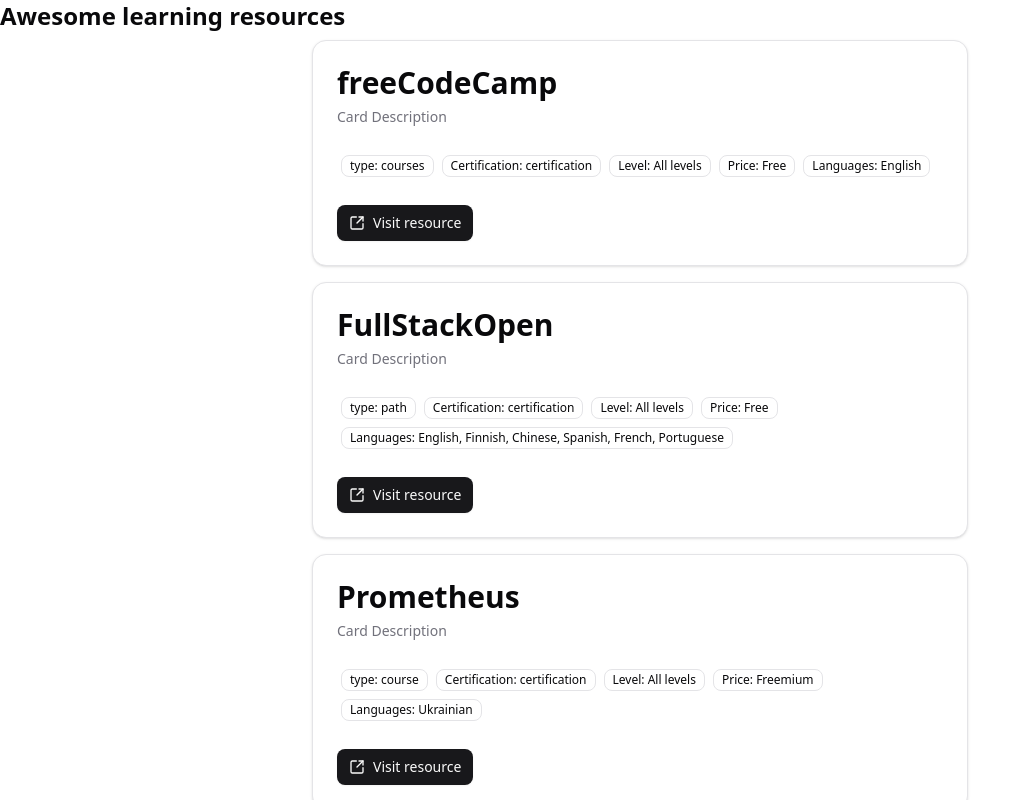
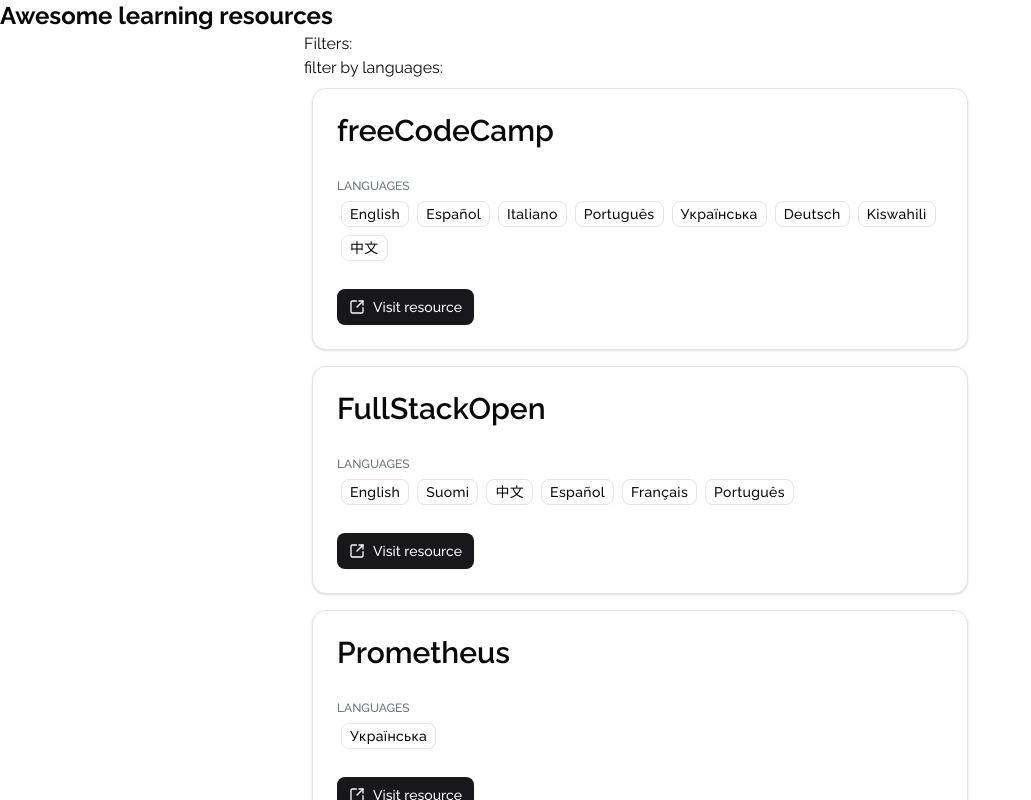
Before and after one commit to dimaspirit/awesome-learning-resources, a Next.js app: page / in a window 1280 px wide. Shown: the top 800 px of the page, without its empty margins (0-1031 px from the left). Built offline with nearby package versions, Linux system fonts and the light colour scheme.

Commit message:
Rework tags and resource component

```diff
--- a/app/layout.tsx
+++ b/app/layout.tsx
@@ -4,7 +4,7 @@ import "./globals.css";
 
 const ralewayFont = Raleway({
   variable: "--font-raleway-sans",
-  subsets: ["latin"],
+  subsets: ["latin", "cyrillic"],
 });
 
 export const metadata: Metadata = {
@@ -19,7 +19,7 @@ export default function RootLayout({
 }>) {
   return (
     <html lang="en">
-      <body className={`${ralewayFont.variable}`}>
+      <body className={`${ralewayFont.variable} font-(family-name:--font-raleway-sans) antialiased`}>
         {children}
       </body>
     </html>
--- a/app/page.tsx
+++ b/app/page.tsx
@@ -9,16 +9,15 @@ export default function Home() {
      <h1 className="text-2xl font-bold">Awesome learning resources</h1>
 
      <div className="flex flex-col center max-w-2xl mx-auto">
+      <div>
+        Filters:
+        <div>
+          filter by languages:
+        </div>
+      </div>
       {resources.map((resource) => (
         <div key={resource.title} className='m-2'>
           <Resource resource={resource} />
-          {/* <h2>{resource.title}</h2>
-          <a href={resource.link} target="_blank">Link</a>
-          <p>Type: {resource.type}</p>
-          <p>Certification: {resource.certification.join(', ')}</p>
-          <p>Languages: {resource.languages.join(', ')}</p>
-          <p>Level: {resource.level}</p>
-          <p>LPrice: {resource.price}</p> */}
         </div>
       ))}
      </div>
--- a/components/Resource.tsx
+++ b/components/Resource.tsx
@@ -1,7 +1,6 @@
 import {
   Card,
   CardContent,
-  CardDescription,
   CardFooter,
   CardHeader,
   CardTitle,
@@ -10,30 +9,35 @@ import { Button } from "@/components/ui/button"
 import { SquareArrowOutUpRight } from "lucide-react"
 import { Badge } from "@/components/ui/badge"
 
+import { languages } from "@/data/tags"
+
 interface IResources {
   title: string;
   link: string;
-  type: string;
-  certification: string[];
   languages: string[];
-  level: string;
-  price: string;
 }
 
 const Resource = ({ resource }: {resource: IResources}) => {
+  const languagesFormatted = resource.languages.map((lang) => languages[lang]);
+
   return (
     <Card>
       <CardHeader>
         <CardTitle className="text-3xl">{resource.title}</CardTitle>
-        <CardDescription>Card Description</CardDescription>
       </CardHeader>
 
       <CardContent>
-        <Badge variant="outline" className="m-1">type: {resource.type}</Badge>
-        <Badge variant="outline" className="m-1">Certification: {resource.certification.join(', ')}</Badge>
-        <Badge variant="outline" className="m-1">Level: {resource.level}</Badge>
-        <Badge variant="outline" className="m-1">Price: {resource.price}</Badge>
-        <Badge variant="outline" className="m-1">Languages: {resource.languages.join(', ')}</Badge>
+        <p>
+          <small className="text-xs font-medium uppercase text-gray-500">
+            languages
+          </small>
+        </p>
+        {languagesFormatted.map((lang, id) => (
+          <Badge key={`${lang}-${id}`} variant="outline" className="m-1 text-sm tracking-wide">
+            {lang.nativeName}
+          </Badge>
+        ))}
+        {/* <Badge variant="outline" className="m-1">Languages: {formatLanguages(resource.languages).join(', ')}</Badge> */}
       </CardContent>
 
       <CardFooter>
--- a/data/resources.ts
+++ b/data/resources.ts
@@ -1,38 +1,23 @@
 const resources = [
   {
     "link": "https://www.freecodecamp.org/learn/",
-    "type": "courses",
-    "certification": ["certification"],
     "title": "freeCodeCamp",
-    "languages": ["English"],
-    "level": "All levels",
-    "price": "Free"
+    "languages": ["en", "es", "it", "pt", "uk", "de", "sw", "zh"],
   },
   {
     "link": "https://fullstackopen.com/",
-    "type": "path",
-    "certification": ["certification"],
     "title": "FullStackOpen",
-    "languages": ["English", "Finnish", "Chinese", "Spanish", "French", "Portuguese"],
-    "level": "All levels",
-    "price": "Free"
+    "languages": ["en", "fi", "zh", "es", "fr", "pt"],
   },
   {
     "link": "https://prometheus.org.ua/courses-catalog?price=0",
-    "type": "course",
-    "certification": ["certification"],
     "title": "Prometheus",
-    "languages": ["Ukrainian"],
-    "level": "All levels",
-    "price": "Freemium"
+    "languages": ["uk"],
   },
   {
     "link": "https://developer.mozilla.org/en-US/curriculum/",
-    "type": "path",
-    "certification": ["certification"],
     "title": "MDN Curriculum",
-    "languages": ["Ukrainian"],
-    "level": "beginner",
+    "languages": ["en"],
     "price": "Free"
   }
 ]
--- /dev/null
+++ b/data/tags/index.ts
@@ -0,0 +1,22 @@
+import languages from "./languages"
+
+const tags = {
+  languages: {
+    name: "Languages",
+    description: "The languages the resource is available in",
+    list: languages,
+  },
+  // subjects: {},
+  // topics: {},
+  // format: {},
+  // level: {},
+  // duration: {},
+  // price: {},
+  // educator: {}
+}
+
+export {
+  languages,
+}
+
+export default tags;
--- /dev/null
+++ b/data/tags/languages.ts
@@ -0,0 +1,62 @@
+interface ILanguage {
+  code: string;
+  name: string;
+  nativeName: string;
+}
+
+type ILanguages = Record<ILanguage['code'], ILanguage>;
+
+const languages: ILanguages = {
+  en: {
+    code: "en",
+    name: "English",
+    nativeName: "English",
+  },
+  uk: {
+    code: "uk",
+    name: "Ukrainian",
+    nativeName: "Українська",
+  },
+  fi: {
+    code: "fi",
+    name: "Finnish",
+    nativeName: "Suomi",
+  },
+  es: {
+    code: "es",
+    name: "Spanish",
+    nativeName: "Español",
+  },
+  it: {
+    code: "it",
+    name: "Italian",
+    nativeName: "Italiano",
+  },
+  pt: {
+    code: "pt",
+    name: "Portuguese",
+    nativeName: "Português",
+  },
+  de: {
+    code: "de",
+    name: "German",
+    nativeName: "Deutsch",
+  },
+  fr: {
+    code: "fr",
+    name: "French",
+    nativeName: "Français",
+  },
+  sw: {
+    code: "sw",
+    name: "Swahili",
+    nativeName: "Kiswahili",
+  },
+  zh: {
+    code: "zh",
+    name: "Chinese",
+    nativeName: "中文",
+  }
+};
+
+export default languages;
--- a/package.json
+++ b/package.json
@@ -3,7 +3,7 @@
   "version": "0.1.0",
   "private": true,
   "scripts": {
-    "dev": "next dev --turbopack",
+    "dev": "next dev",
     "build": "next build",
     "start": "next start",
     "lint": "next lint"
```
